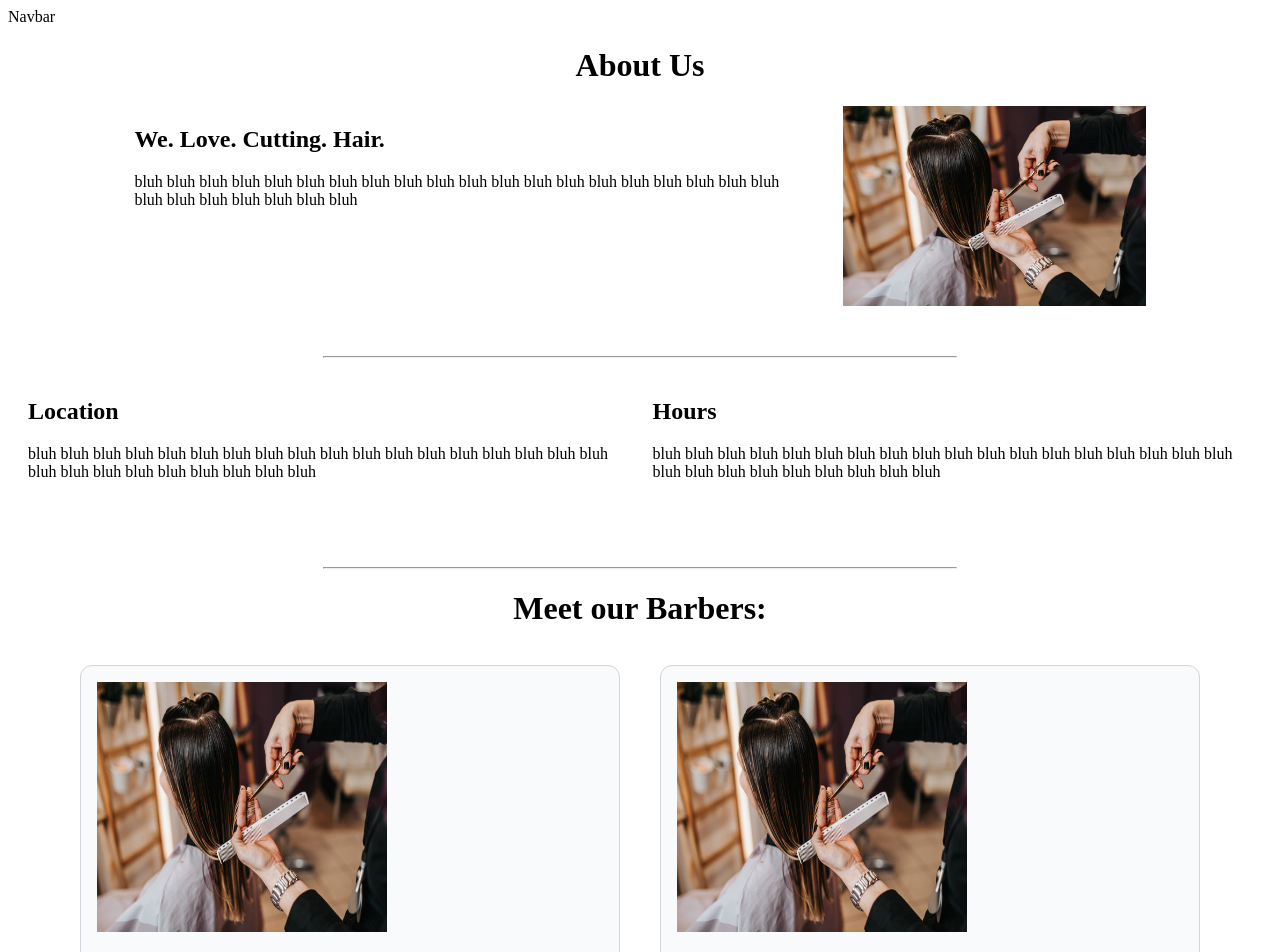
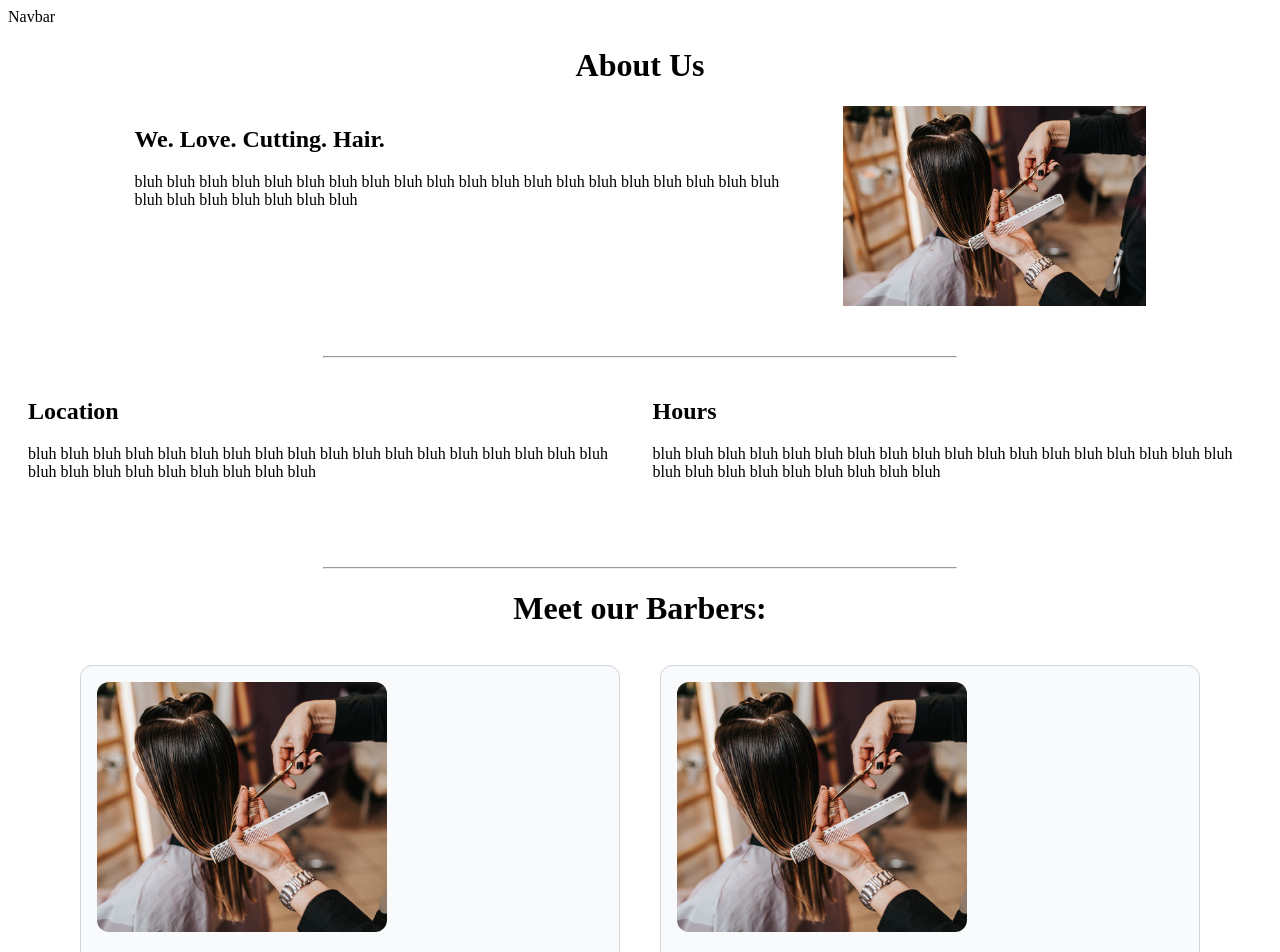
Before and after one commit to seamuscon8/Team4Hack4Impact, a Next.js app: page /about in a window 1280 px wide. Shown: the top 952 px of the page. Built offline with nearby package versions, Linux system fonts and the light colour scheme.

Commit message:
feat: add styling to barber image in BarberCard component

```diff
--- a/src/components/Barber.tsx
+++ b/src/components/Barber.tsx
@@ -20,7 +20,7 @@ type BarberProps = {
 export function BarberCard({ barber }: BarberProps) {
   return (
     <div className={styles.card}>
-      <Image src={barber.image} alt={barber.name} width={290} height={250} />
+      <Image src={barber.image} alt={barber.name} width={290} height={250} className={styles.barberImage} />
 
       <h2>{barber.name}</h2>
       <p>
--- a/src/components/barber.module.css
+++ b/src/components/barber.module.css
@@ -6,3 +6,8 @@
   border-radius: 12px;
   background: #f8fafc;
 }
+
+.barberImage {
+  border-radius: 12px;
+  object-fit: cover;
+}
```
